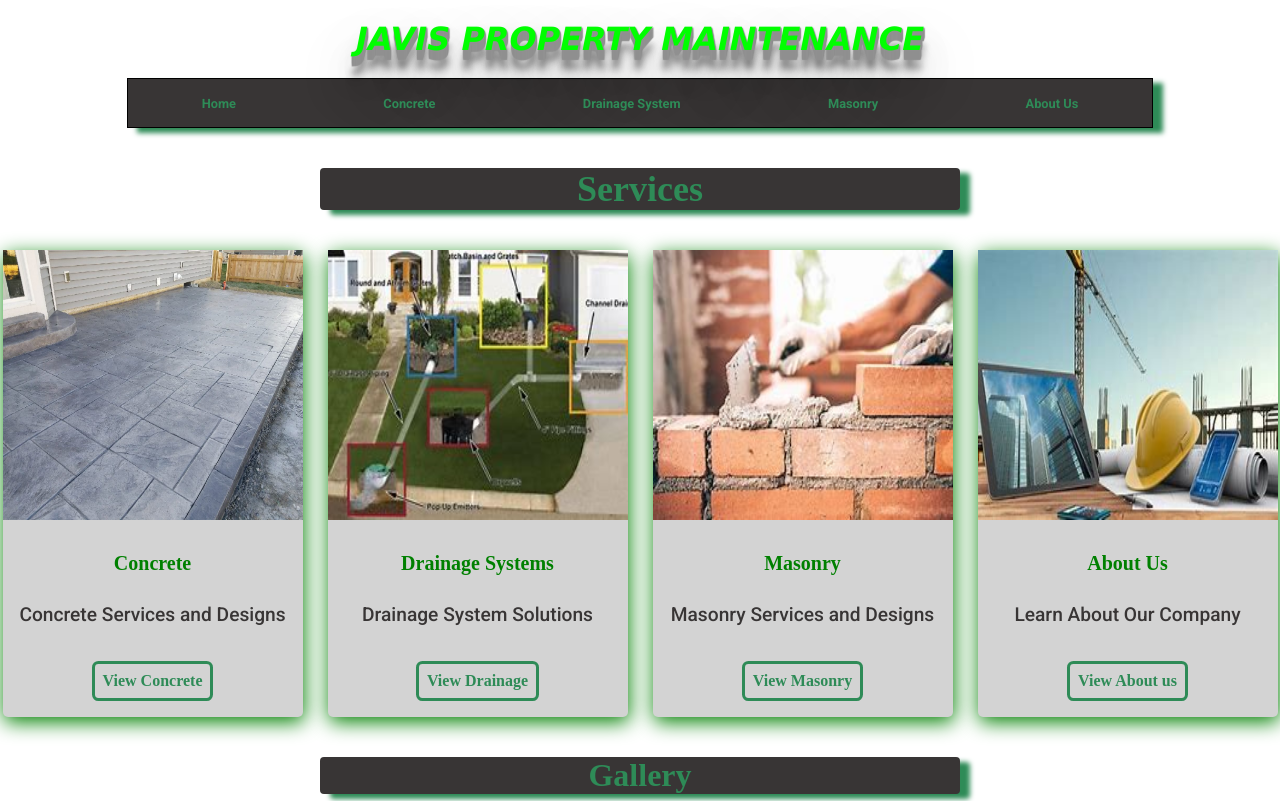
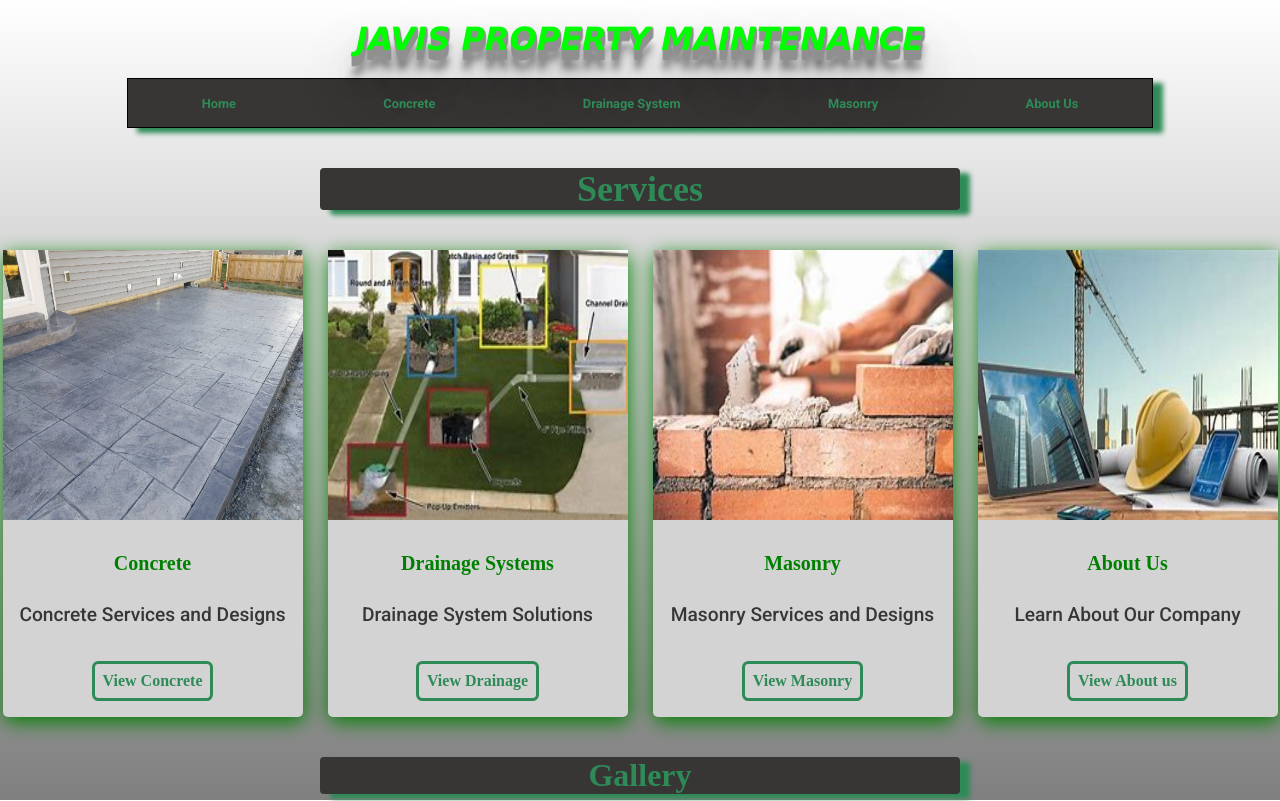
Before and after one commit to JaredHerrera6/javis-pm, a React (Create React App) app: page / in a window 1280 px wide. Shown: the top 801 px of the page. Built offline with nearby package versions, Linux system fonts and the light colour scheme.

Commit message:
Bc color

```diff
--- a/src/index.css
+++ b/src/index.css
@@ -1,6 +1,7 @@
 body {
   margin:0;
   overflow-x: hidden;
+  background: linear-gradient(-180deg, rgba(255,255,255,0.50) 0%, rgba(0,0,0,0.50) 100%) no-repeat center center fixed;
 }
 .page-container{
   display: flex;
```
